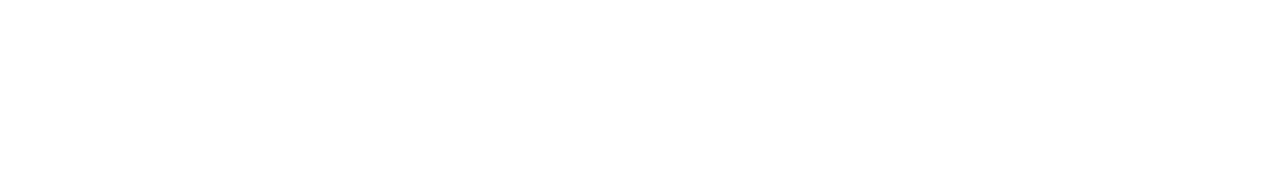
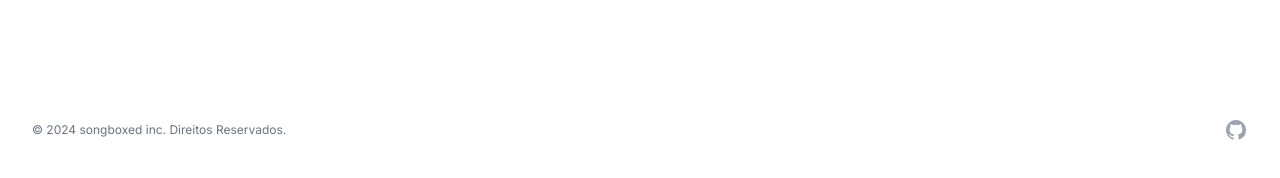
Before and after one commit to pedro-git-projects/puc-mvp-software-architecture-frontend, a Next.js app: page / in a window 1280 px wide. Shown: the part 820-998 px from the top of the page. Before the commit the page ends 890 px from the top, so only its background shows below. Built offline with nearby package versions, Linux system fonts and the light colour scheme; no server answers.

Commit message:
feat: footer

```diff
--- /dev/null
+++ b/src/components/ui/Footer.tsx
@@ -0,0 +1,42 @@
+const navigation = [
+  {
+    name: "GitHub",
+    href: "https://github.com/pedro-git-projects",
+    icon: (props: any) => (
+      <svg fill="currentColor" viewBox="0 0 24 24" {...props}>
+        <path
+          fillRule="evenodd"
+          d="M12 2C6.477 2 2 6.484 2 12.017c0 4.425 2.865 8.18 6.839 9.504.5.092.682-.217.682-.483 0-.237-.008-.868-.013-1.703-2.782.605-3.369-1.343-3.369-1.343-.454-1.158-1.11-1.466-1.11-1.466-.908-.62.069-.608.069-.608 1.003.07 1.531 1.032 1.531 1.032.892 1.53 2.341 1.088 2.91.832.092-.647.35-1.088.636-1.338-2.22-.253-4.555-1.113-4.555-4.951 0-1.093.39-1.988 1.029-2.688-.103-.253-.446-1.272.098-2.65 0 0 .84-.27 2.75 1.026A9.564 9.564 0 0112 6.844c.85.004 1.705.115 2.504.337 1.909-1.296 2.747-1.027 2.747-1.027.546 1.379.202 2.398.1 2.651.64.7 1.028 1.595 1.028 2.688 0 3.848-2.339 4.695-4.566 4.943.359.309.678.92.678 1.855 0 1.338-.012 2.419-.012 2.747 0 .268.18.58.688.482A10.019 10.019 0 0022 12.017C22 6.484 17.522 2 12 2z"
+          clipRule="evenodd"
+        />
+      </svg>
+    ),
+  },
+];
+
+export default function Footer() {
+  return (
+    <footer className="bg-white w-full">
+      <div className="mx-auto px-6 py-12 md:flex md:items-center md:justify-between lg:px-8">
+        <div className="flex justify-center space-x-6 md:order-2">
+          {navigation.map(item => (
+            <a
+              key={item.name}
+              href={item.href}
+              className="text-gray-400 hover:text-gray-500"
+            >
+              <span className="sr-only">{item.name}</span>
+              <item.icon className="h-6 w-6" aria-hidden="true" />
+            </a>
+          ))}
+        </div>
+        <div className="mt-8 md:order-1 md:mt-0">
+          <p className="text-center text-xs leading-5 text-gray-500">
+            &copy; {new Date().getFullYear()} songboxed inc. Direitos
+            Reservados.
+          </p>
+        </div>
+      </div>
+    </footer>
+  );
+}
--- a/src/components/ui/Layout.tsx
+++ b/src/components/ui/Layout.tsx
@@ -1,12 +1,14 @@
 "use client";
 
 import Header from "@/components/ui/Header";
+import Footer from "@/components/ui/Footer";
 
 export function Layout({ children }: { children: React.ReactNode }) {
   return (
     <>
       <Header isAuthenticated={true} />
       <main className="flex-grow min-h-screen">{children}</main>
+      <Footer />
     </>
   );
 }
```
